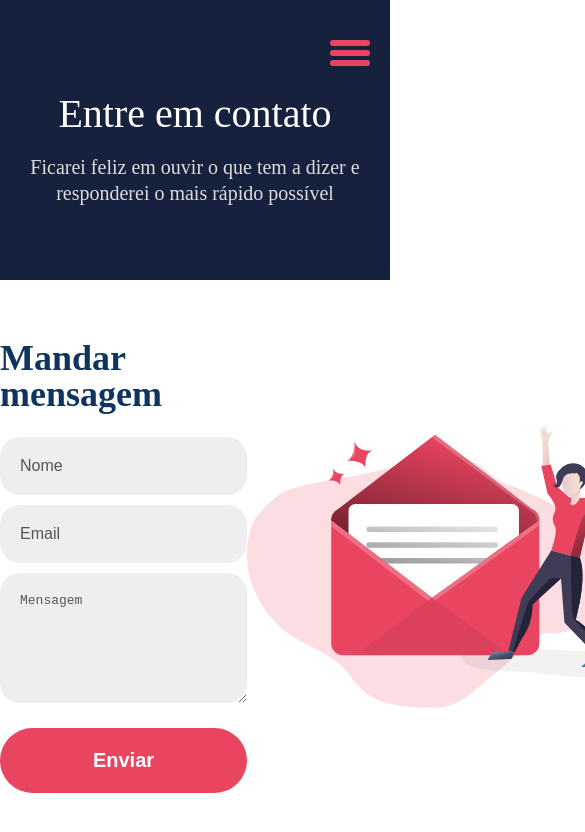
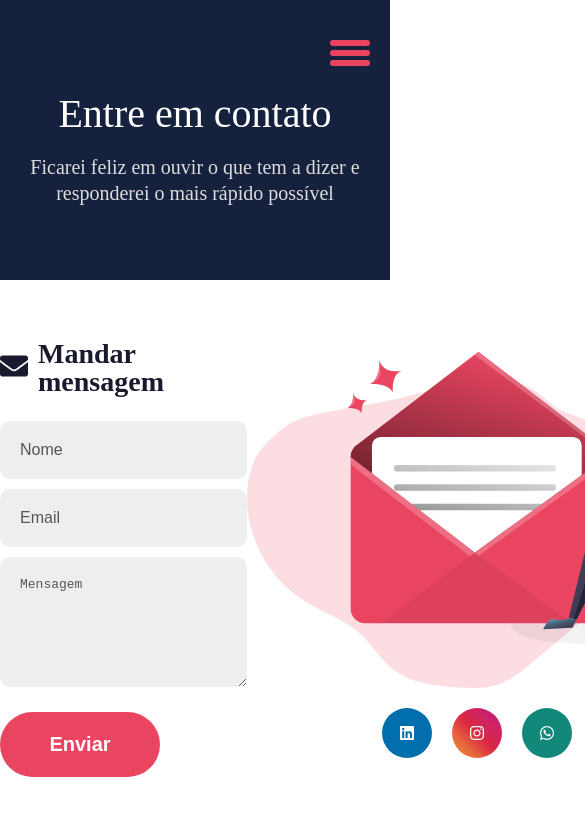
Before and after one commit to Vargattj/portfolio-next, a Next.js app: page /contato in a window 390 px wide. Shown: the top 832 px of the page, 585 px wide, since content can reach past the window. Built offline with nearby package versions, Linux system fonts and the light colour scheme.

Commit message:
responsivo pagina contato

```diff
--- a/src/components/Banner/styles.js
+++ b/src/components/Banner/styles.js
@@ -40,7 +40,7 @@ export const Container = styled.div`
     div {
       height: 250px;
       color: #fff;
-      max-width: 1000px;
+      max-width: 974px;
       display: flex;
       flex-direction: column;
       text-align: center;
--- a/src/components/nav/styles.js
+++ b/src/components/nav/styles.js
@@ -29,6 +29,11 @@ export const Container = styled.header`
   }
 
   .nav {
+    .active {
+      &::after {
+        width: 30px;
+      }
+    }
     height: 100px;
     display: flex;
     align-items: flex-end;
@@ -64,7 +69,7 @@ export const Container = styled.header`
     ul {
       display: flex;
       list-style: none;
-
+      margin: 0 16px;
       li {
         padding: 10px 0;
         &::after {
@@ -186,14 +191,11 @@ export const MobileNav = styled.nav`
     }
     a {
       letter-spacing: 1px;
-      font-size: 54px;
+      font-size: 36px;
       font-weight: bold;
       text-transform: capitalize;
       text-decoration: none;
-      /* color: ${({ theme }) => theme.colors.second}; */
       color: #eee;
     }
   }
 `;
-
-// 131410
--- a/src/pages/contato.js
+++ b/src/pages/contato.js
@@ -2,34 +2,47 @@ import Wrapper from "../components/Wrapper";
 import Nav from "../components/nav";
 import Banner from "../components/Banner";
 import Button from "../components/Button";
-import Drift from "react-driftjs";
+import {
+  FaInstagram,
+  FaLinkedin,
+  FaEnvelope,
+  FaWhatsapp,
+  FaUsers,
+} from "react-icons/fa";
 
 import styled from "styled-components";
 
 const ContactArea = styled.section`
-  max-width: 1200px;
+  max-width: 1100px;
   margin: 60px auto;
   display: flex;
-  justify-content: space-around;
+  justify-content: space-between;
+  align-items: start;
   img {
-    width: 460px;
+    width: 480px;
   }
   h2 {
+    i {
+      margin-right: 10px;
+    }
     margin-bottom: 20px;
-    font-size: 36px;
-    color: #0f3460;
+    font-size: 28px;
+    color: ${({ theme }) => theme.colors.third};
     font-weight: bold;
+    display: flex;
+    justify-content: center;
+    align-items: center;
   }
-
   form {
-    width: 550px;
+    width: 560px;
     display: flex;
     flex-direction: column;
+    margin-bottom: 70px;
     input,
     textarea {
       margin: 5px 0;
       padding: 20px;
-      border-radius: 20px;
+      border-radius: 10px;
       background-color: #eee;
       border: 0;
       &::placeholder {
@@ -38,8 +51,70 @@ const ContactArea = styled.section`
     }
     button {
       margin-top: 20px;
-      width: 100%;
+      width: 160px;
     }
+  }
+
+  ul {
+    display: flex;
+    justify-content: center;
+    margin-top: 20px;
+
+    .linkedin {
+      background-color: #016fac;
+    }
+    .whatsapp {
+      background-color: #11887a;
+    }
+    .instagram {
+      background: #f09433;
+      background: -moz-linear-gradient(
+        45deg,
+        #f09433 0%,
+        #e6683c 25%,
+        #dc2743 50%,
+        #cc2366 75%,
+        #bc1888 100%
+      );
+      background: -webkit-linear-gradient(
+        45deg,
+        #f09433 0%,
+        #e6683c 25%,
+        #dc2743 50%,
+        #cc2366 75%,
+        #bc1888 100%
+      );
+      background: linear-gradient(
+        45deg,
+        #f09433 0%,
+        #e6683c 25%,
+        #dc2743 50%,
+        #cc2366 75%,
+        #bc1888 100%
+      );
+      filter: progid:DXImageTransform.Microsoft.gradient( startColorstr='#f09433', endColorstr='#bc1888',GradientType=1 );
+    }
+    li {
+      transition: transform 0.35s ease-in-out;
+      width: 50px;
+      height: 50px;
+      cursor: pointer;
+      display: flex;
+      align-items: center;
+      color: #fff;
+      border-radius: 50%;
+      justify-content: center;
+      margin-right: 20px;
+      &:hover {
+        transform: scale(1.05);
+      }
+      i {
+        display: flex;
+        align-items: center;
+      }
+    }
+  }
+  @media only screen and (max-width: 940px) {
   }
 `;
 
@@ -59,7 +134,12 @@ export default function Contato() {
           action="https://getform.io/f/0d2cb561-6194-4c40-b745-bc98255d082a"
           method="POST"
         >
-          <h2>Mandar mensagem</h2>
+          <h2>
+            <i>
+              <FaEnvelope />
+            </i>
+            Mandar mensagem
+          </h2>
           <input type="text" placeholder="Nome" name="name" />
           <input type="email" placeholder="Email" name="email" />
           <textarea
@@ -70,9 +150,29 @@ export default function Contato() {
           ></textarea>
           <Button>Enviar</Button>
         </form>
-        <img src="../../../images/new_message.svg" alt="" />
+        <div>
+          <img src="../../../images/new_message.svg" alt="" />
+
+          <ul>
+            <h2></h2>
+            <li className="linkedin">
+              <i>
+                <FaLinkedin />
+              </i>
+            </li>
+            <li className="instagram">
+              <i>
+                <FaInstagram />
+              </i>
+            </li>
+            <li className="whatsapp">
+              <i>
+                <FaWhatsapp />
+              </i>
+            </li>
+          </ul>
+        </div>
       </ContactArea>
-      {/* <Drift appId="sfmpvtyt3e64" /> */}
     </div>
   );
 }
```
Also changed, not shown: src/components/FeaturedProject/index.js (+21 -13 lines), src/components/FeaturedProject/styles.js (+10 -12 lines), src/components/Footer/styles.js (+6 -2 lines), src/pages/sobre.js (+7 -0 lines), src/projects.js (+1 -9 lines), public/images/sending_emails1.svg (added), public/images/sending_emails2.svg (added).
